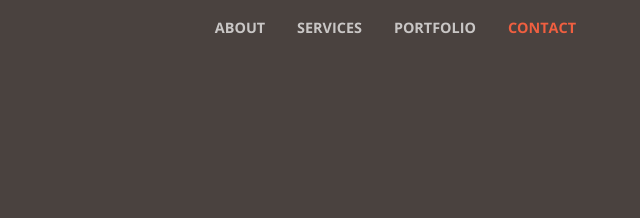
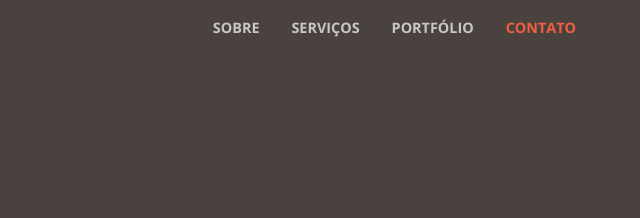
Before and after one commit to DiogoMarcelino/DevMasterTeam, a website with bundled scripts: page index.html in a window 1280 px wide. Shown: the top 218 px of the page, 603-1243 px from the left. Built offline with nearby package versions, Linux system fonts and the light colour scheme.

Commit message:
Tradução do projeto

```diff
--- a/index.html
+++ b/index.html
@@ -38,16 +38,16 @@
         <div class="collapse navbar-collapse" id="navbarResponsive">
           <ul class="navbar-nav ml-auto">
             <li class="nav-item">
-              <a class="nav-link js-scroll-trigger" href="#about">About</a>
+              <a class="nav-link js-scroll-trigger" href="#about">Sobre</a>
             </li>
             <li class="nav-item">
-              <a class="nav-link js-scroll-trigger" href="#services">Services</a>
+              <a class="nav-link js-scroll-trigger" href="#services">Serviços</a>
             </li>
             <li class="nav-item">
-              <a class="nav-link js-scroll-trigger" href="#portfolio">Portfolio</a>
+              <a class="nav-link js-scroll-trigger" href="#portfolio">Portfólio</a>
             </li>
             <li class="nav-item">
-              <a class="nav-link js-scroll-trigger" href="#contact">Contact</a>
+              <a class="nav-link js-scroll-trigger" href="#contact">Contato</a>
             </li>
           </ul>
         </div>
```
